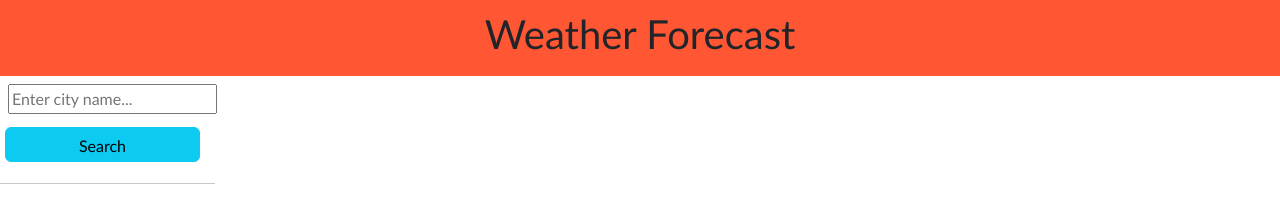
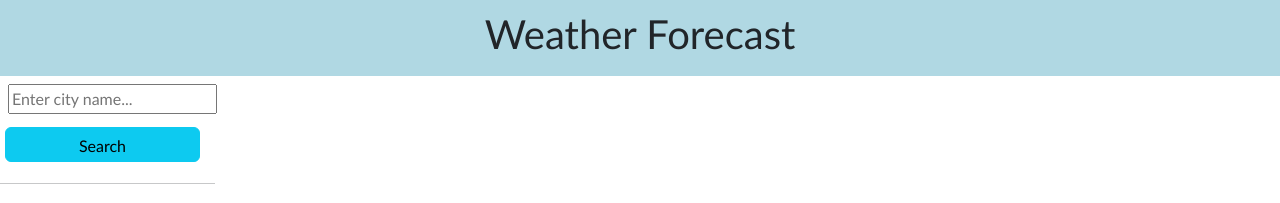
Before and after one commit to RyanH118/Weather_Forecast, a plain HTML site: page index.html in a window 1280 px wide. Drawn offline with nearby package versions, Linux system fonts and the light colour scheme.

Commit message:
Changed the background color of the header.

```diff
--- a/Assets/css/styles.css
+++ b/Assets/css/styles.css
@@ -10,7 +10,7 @@ body {
 
 header {
     text-align: center;
-    background-color: #FF5733;
+    background-color: #b0d8e3;
     padding: 10px;
 }
 
```
